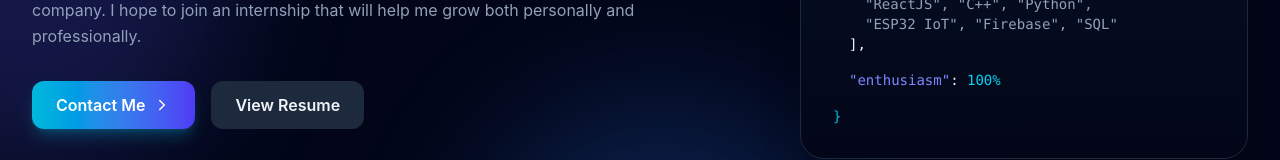
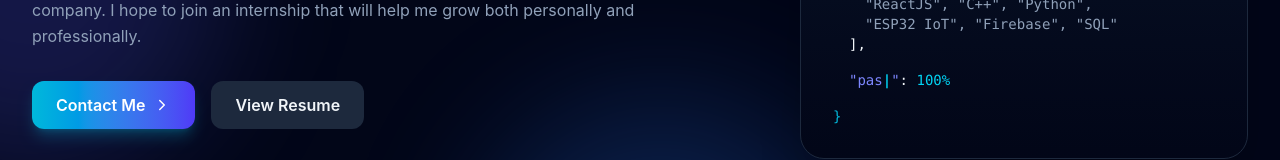
Before and after one commit to patcherist707/patcherist707, a React (Vite) app: page / in a window 1280 px wide. Shown: the part 479-639 px from the top of the page. Built offline with nearby package versions, Linux system fonts and the light colour scheme.

Commit message:
added changes

```diff
--- a/src/components/Hero.jsx
+++ b/src/components/Hero.jsx
@@ -1,14 +1,50 @@
-import React from 'react';
+import React, { useState, useEffect } from 'react';
 import { motion } from 'framer-motion';
 import { MapPin, Mail, Phone, ChevronRight } from 'lucide-react';
 import { resumeData, fadeInUp, staggerContainer } from '../data/resumeData';
 
+const synonyms = ["enthusiasm", "passion", "dedication", "drive", "curiosity", "eagerness"];
+
 export default function Hero() {
+  const [currentWordIndex, setCurrentWordIndex] = useState(0);
+  const [currentText, setCurrentText] = useState("");
+  const [isDeleting, setIsDeleting] = useState(false);
+
+  // Typewriter effect loop
+  useEffect(() => {
+    const currentWord = synonyms[currentWordIndex];
+    const typingSpeed = isDeleting ? 60 : 120;
+
+    const timer = setTimeout(() => {
+      if (!isDeleting) {
+        // Typing characters
+        setCurrentText(currentWord.substring(0, currentText.length + 1));
+
+        if (currentText === currentWord) {
+          // Pause when word is fully typed
+          setTimeout(() => setIsDeleting(true), 1500);
+        }
+      } else {
+        // Erasing characters
+        setCurrentText(currentWord.substring(0, currentText.length - 1));
+
+        if (currentText === "") {
+          // Move to next word
+          setIsDeleting(false);
+          setCurrentWordIndex((prev) => (prev + 1) % synonyms.length);
+        }
+      }
+    }, typingSpeed);
+
+    return () => clearTimeout(timer);
+  }, [currentText, isDeleting, currentWordIndex]);
+
   return (
     <section id="home" className="relative z-10 pt-20 pb-16 md:pt-32 md:pb-28">
       <div className="max-w-7xl mx-auto px-4 sm:px-6 lg:px-8">
         <div className="flex flex-col md:flex-row items-center justify-between gap-12">
 
+          {/* Left Column: Introductions */}
           <motion.div
             initial="hidden"
             animate="visible"
@@ -21,8 +57,8 @@ export default function Hero() {
             </motion.div>
 
             <motion.h1 variants={fadeInUp} className="text-4xl sm:text-5xl lg:text-6xl font-extrabold tracking-tight">
-            Welcome, <br />
-            I'm <span className="bg-gradient-to-r from-cyan-500 via-indigo-500 to-purple-500 bg-clip-text text-transparent">{resumeData.personal.name}</span>
+              Welcome, <br />
+              I'm <span className="bg-gradient-to-r from-cyan-500 via-indigo-500 to-purple-500 bg-clip-text text-transparent">{resumeData.personal.name}</span>
             </motion.h1>
 
             <motion.p variants={fadeInUp} className="mt-4 text-xl font-medium text-slate-600 dark:text-slate-300">
@@ -41,7 +77,7 @@ export default function Hero() {
                 Contact Me <ChevronRight size={18} />
               </a>
               <a
-                href="https://maipdf.com/file/a774f7e016062a@pdf"
+                href={`${import.meta.env.BASE_URL}resume.pdf`}
                 target="_blank"
                 rel="noopener noreferrer"
                 className="px-6 py-3 rounded-xl bg-slate-200 dark:bg-slate-800 hover:bg-slate-300 dark:hover:bg-slate-700 text-slate-800 dark:text-slate-100 font-semibold transition-all"
@@ -57,6 +93,7 @@ export default function Hero() {
             </motion.div>
           </motion.div>
 
+          {/* Right Column: Animated JSON Card */}
           <motion.div
             initial={{ opacity: 0, scale: 0.8 }}
             animate={{ opacity: 1, scale: 1 }}
@@ -75,15 +112,31 @@ export default function Hero() {
 
               <div className="space-y-4 font-mono text-xs sm:text-sm">
                 <div className="text-cyan-500">{"{"}</div>
-                <div className="pl-4"><span className="text-indigo-400">"status"</span>: <span className="text-green-400">"Ready for Internship"</span>,</div>
-                <div className="pl-4"><span className="text-indigo-400">"major"</span>: <span className="text-amber-400">"Computer Engineering"</span>,</div>
-                <div className="pl-4"><span className="text-indigo-400">"university"</span>: <span className="text-amber-400">"University of Mindanao"</span>,</div>
+                <div className="pl-4">
+                  <span className="text-indigo-400">"status"</span>: <span className="text-green-400">"Ready for Internship"</span>,
+                </div>
+                <div className="pl-4">
+                  <span className="text-indigo-400">"major"</span>: <span className="text-amber-400">"Computer Engineering"</span>,
+                </div>
+                <div className="pl-4">
+                  <span className="text-indigo-400">"university"</span>: <span className="text-amber-400">"University of Mindanao"</span>,
+                </div>
                 <div className="pl-4">
                   <span className="text-indigo-400">"coreSkills"</span>: [
-                    <div className="pl-4 text-slate-400">"ReactJS", "C++", "Python",<br />"ESP32 IoT", "Firebase", "SQL"</div>
+                    <div className="pl-4 text-slate-400">
+                      "ReactJS", "C++", "Python",<br />
+                      "ESP32 IoT", "Firebase", "SQL"
+                    </div>
                   ],
                 </div>
-                <div className="pl-4"><span className="text-indigo-400">"enthusiasm"</span>: <span className="text-cyan-400">100%</span></div>
+
+                {/* Typewriter Synonyms Line */}
+                <div className="pl-4">
+                  <span className="text-indigo-400">"{currentText}</span>
+                  <span className="text-cyan-400 font-bold animate-pulse">|</span>
+                  <span className="text-indigo-400">"</span>: <span className="text-cyan-400">100%</span>
+                </div>
+
                 <div className="text-cyan-500">{"}"}</div>
               </div>
             </div>
```
